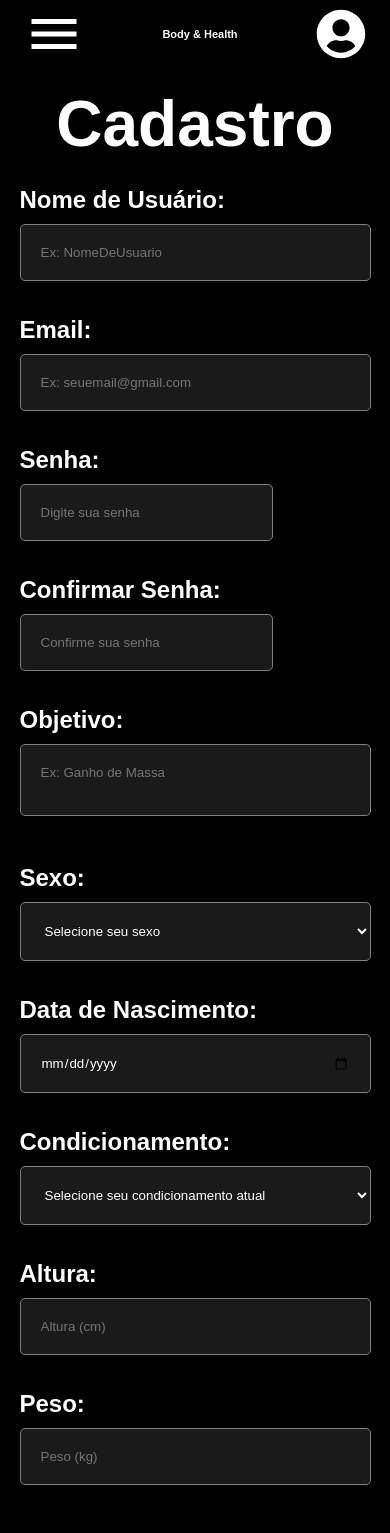
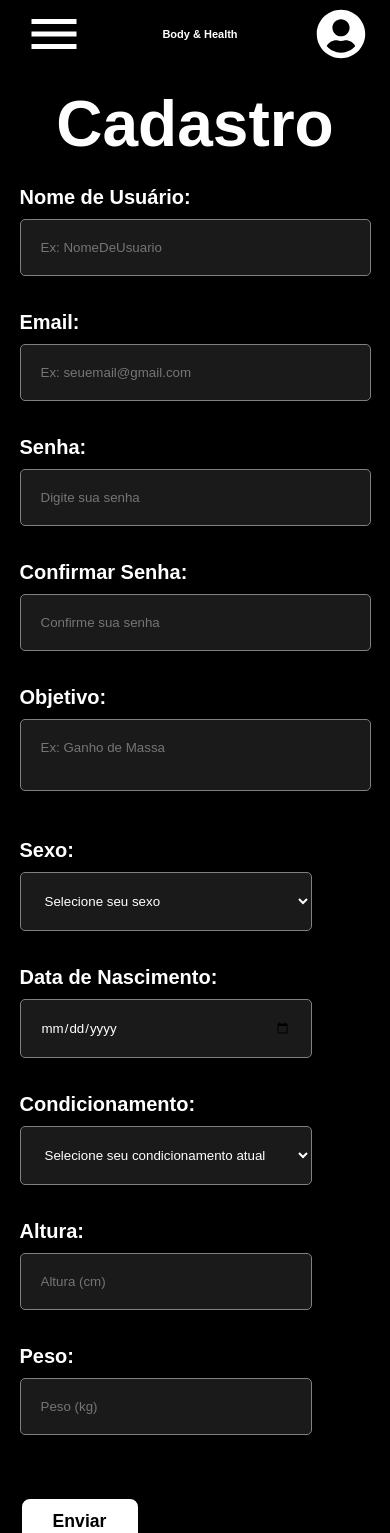
Before and after one commit to Vinirocha388/bodyhealthy-web, a Next.js app: page /cadastro in a window 390 px wide. Shown: the top 1533 px of the page. Built offline with nearby package versions, Linux system fonts and the light colour scheme; no server answers.

Commit message:
feat: add responsive design on cadastro

```diff
--- a/src/app/cadastro/cadastro.module.css
+++ b/src/app/cadastro/cadastro.module.css
@@ -45,7 +45,7 @@
 }
 
 .topicTitle {
-  font-size: 1.5rem;
+  font-size: 1.25rem;
   font-weight: bold;
   color: var(--opposite-color);
   margin-bottom: 10px;
@@ -95,22 +95,34 @@
 }
 
 .cadastroButton {
-  width: 10%;
-  padding: 20px;
-  border-radius: 5px;
-  border: 1px solid transparent;
-  background-color: var(--opposite-color);
-  color: var(--theme-color);
-  font-size: 1rem;
+  background-color: #fff;
+  border: 2px solid #000;
+  color: black;
+  padding: 0 32px;
+  text-align: center;
+  text-decoration: none;
+  display: inline-flex;
+  align-items: center;
+  justify-content: center;
+  font-size: 1.1rem;
   font-weight: bold;
+  margin: 4px 2px;
   cursor: pointer;
-  margin-left: 40vw;
-  margin-top: 30px;
-  transition: 0.3s ease;
+  border-radius: 10px;
+  height: 48px;
+  min-width: 120px;
+  width: 17.5vw;
+  max-width: 220px;
+  transition: background 0.3s, color 0.3s, transform 0.3s;
+  box-sizing: border-box;
+  margin-left: 36.25vw;
+  margin-top: 5vh;
 }
 
 .cadastroButton:hover {
-  background-color: var(--hover-color);
+  background-color: #ffd700;
+  color: black;
+  transform: scale(1.05);
 }
 
 .passwordError,
@@ -121,6 +133,12 @@
   font-weight: bold;
 }
 
+@media (max-width: 1024px) {
+  .topicTitle {
+    font-size: 1rem;
+  }
+}
+
 @media (max-width: 900px) {
   .row {
     margin-top: 3vh;
@@ -129,11 +147,21 @@
     width: 100%;
   }
 
+  .cadastroButton {
+    margin-left: 0;
+    width: 25vw;
+  }
+
+  .topicTitle {
+    font-size: 1.25rem;
+  }
+
   .cadastroUsernameInput,
   .cadastroEmailInput,
   .cadastroObjetivoInput,
   .cadastroNivelInput,
-  .cadastroCondicionamentoInput {
+  .cadastroCondicionamentoInput,
+  .cadastroSenhaInput {
     width: 90vw;
   }
 
@@ -141,13 +169,6 @@
   .cadastroDataInput,
   .cadastroAlturaInput,
   .cadastroPesoInput {
-    width: 90vw;
-  }
-
-  .cadastroButton {
-    width: 50%;
-    margin-left: 25%;
+    width: 75vw;
   }
 }
-
-@media (max-width: 600px) {}
```
Also changed, not shown: src/app/cadastro/page.jsx (line endings or trailing spaces).
